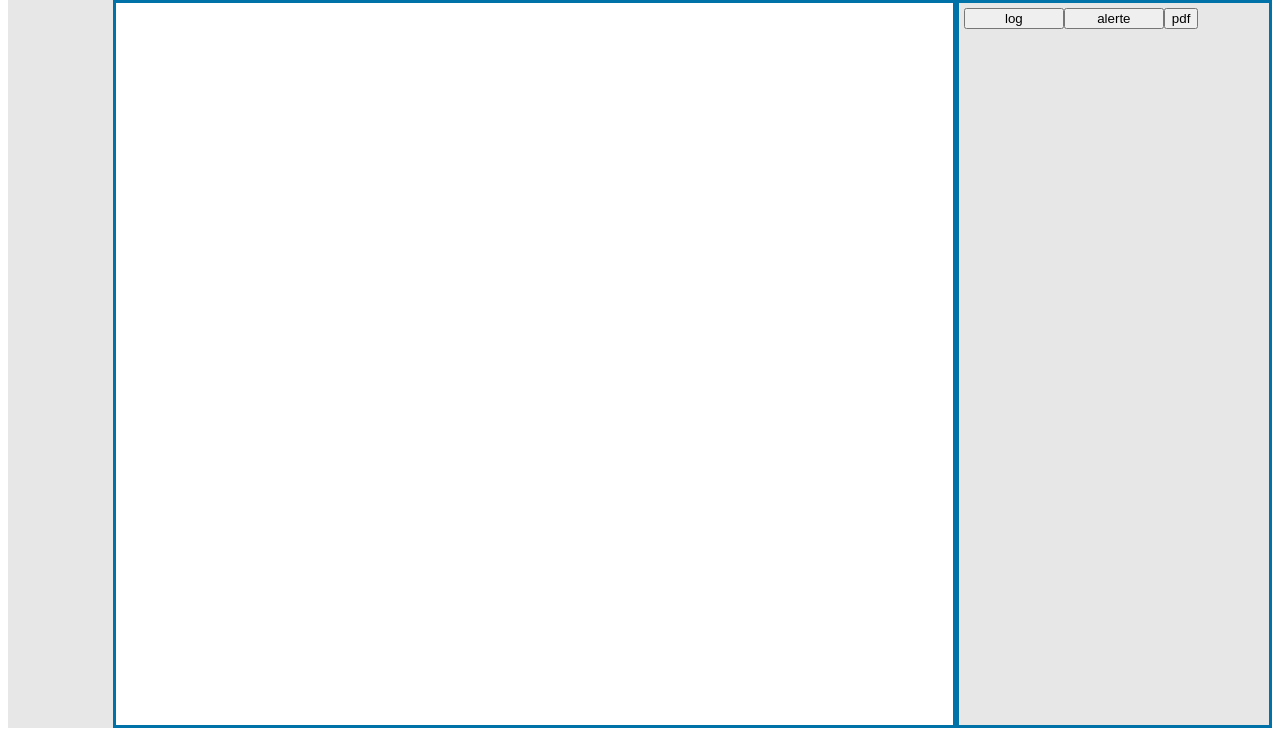
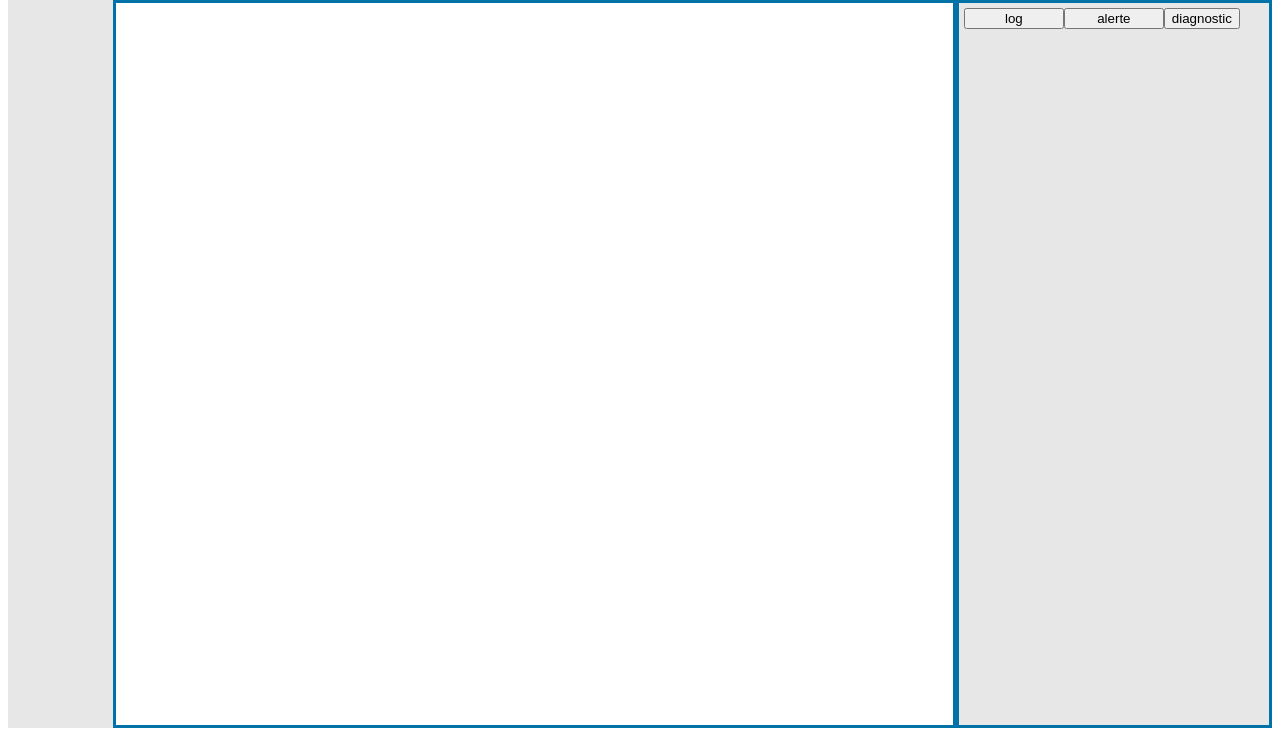
Before and after one commit to rollandguillaume/hyperviseur2017, a PHP site: page / in a window 1280 px wide. Shown: the part 64-800 px from the top of the page. Run offline with PHP 8.4, Linux system fonts and the light colour scheme; the visitor is signed in with stand-in values (Sample User, id 1); data that the repository does not hold is empty.

Commit message:
Change diagnostic button's name

```diff
--- a/index.php
+++ b/index.php
@@ -67,7 +67,7 @@
           <!-- <a href="pdf.php"><input type="button" name="" value="pdf"></a> -->
           <form class="col-4" action="pdf.php" method="post">
             <input type="text" name="truc" value="" hidden>
-            <input type="submit" name="" value="pdf">
+            <input type="submit" name="" value="diagnostic">
           </form>
         </div>
       </div>
```
